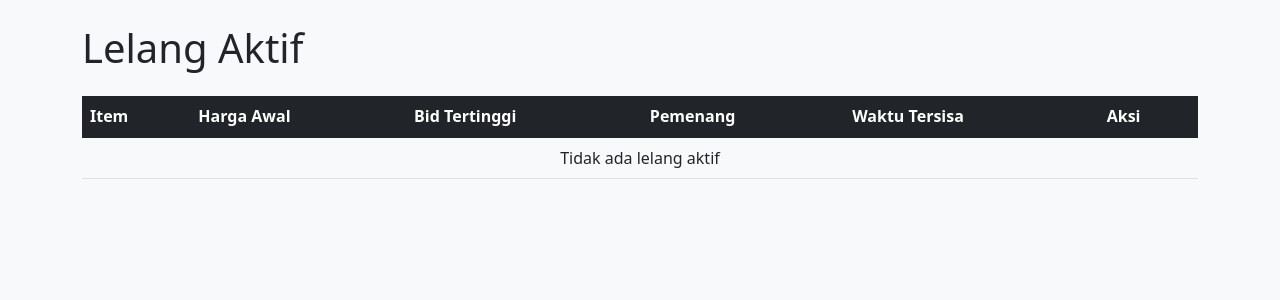
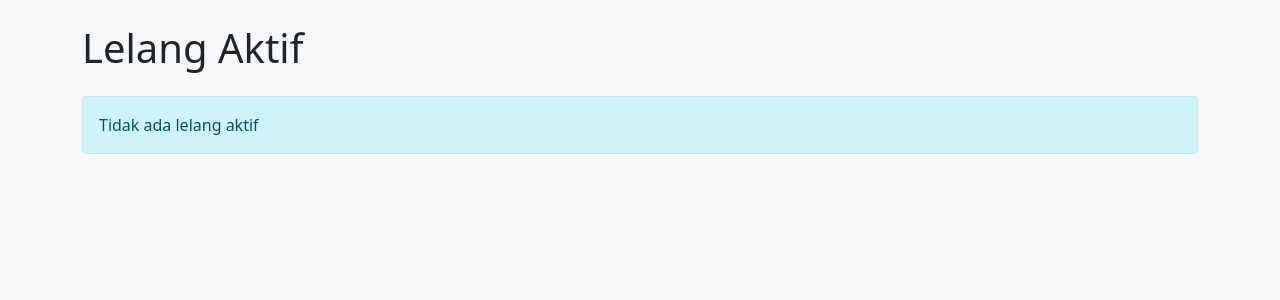
Before and after one commit to ardelagi/auctionpy, a Flask app: page / in a window 1280 px wide. Shown: the part 56-356 px from the top of the page. Run offline with Flask 3, Linux system fonts and the light colour scheme.

Commit message:
Update index.html

```diff
--- a/dashboard/views/templates/index.html
+++ b/dashboard/views/templates/index.html
@@ -3,6 +3,7 @@
 {% block content %}
 <h1 class="mb-4">Lelang Aktif</h1>
 
+{% if auctions %}
 <div class="table-responsive">
     <table class="table table-hover">
         <thead class="table-dark">
@@ -32,20 +33,21 @@
                     <!-- Diisi JavaScript -->
                 </td>
                 <td>
-                    <a href="/auction/{{ auction._id }}" class="btn btn-sm btn-info">Detail</a>
-                    <form action="/stop_auction/{{ auction._id }}" method="POST" class="d-inline">
+                    <a href="{{ url_for('auction.auction_detail', auction_id=auction._id) }}" class="btn btn-sm btn-info">Detail</a>
+                    <form action="{{ url_for('auction.stop_auction', auction_id=auction._id) }}" method="POST" class="d-inline">
                         <button type="submit" class="btn btn-sm btn-danger">Hentikan</button>
                     </form>
                 </td>
-            </tr>
-            {% else %}
-            <tr>
-                <td colspan="6" class="text-center">Tidak ada lelang aktif</td>
             </tr>
             {% endfor %}
         </tbody>
     </table>
 </div>
+{% else %}
+<div class="alert alert-info">
+    Tidak ada lelang aktif
+</div>
+{% endif %}
 {% endblock %}
 
 {% block scripts %}
@@ -67,6 +69,8 @@ document.querySelectorAll('.countdown').forEach(el => {
 
         if (remaining > 0) {
             setTimeout(updateTimer, 1000);
+        } else {
+            el.textContent = "Selesai";
         }
     }
 
```
